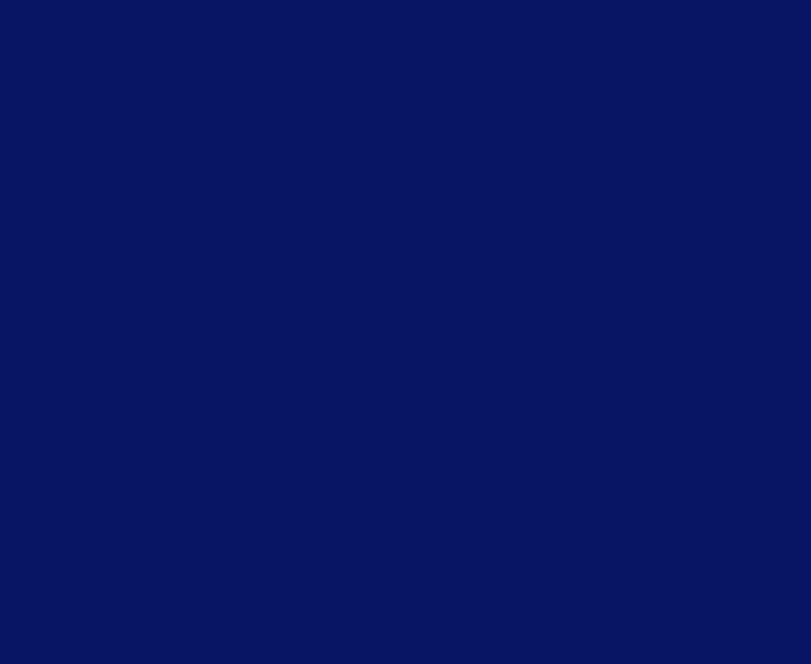
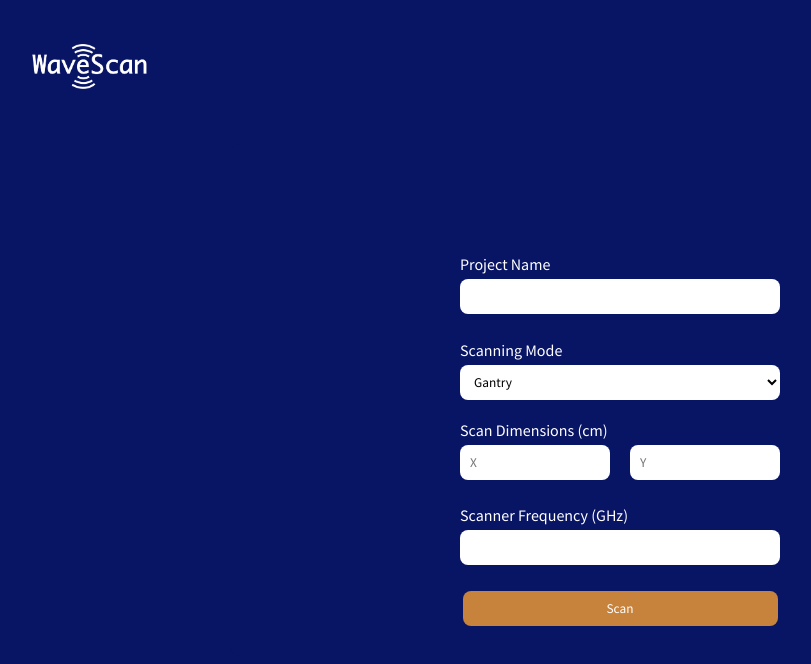
Before and after one commit to bernicetoh/wavescan-assessment, a React (Create React App) app: page /wavescan in a window 1280 px wide. Before the commit this address had no page. Shown: the top 664 px of the page, without its empty margins (20-831 px from the left). Built offline with nearby package versions, Linux system fonts and the light colour scheme; a web font is replaced by a local one.

Commit message:
Fix bug in form submission

```diff
--- a/src/RouteSwitch.js
+++ b/src/RouteSwitch.js
@@ -7,8 +7,8 @@ function RouteSwitch() {
   return (
     <BrowserRouter>
       <Routes>
-        <Route path="/" element={<InputPage />} />
-        <Route path="/view" element={<ViewPage />} />
+        <Route path="/wavescan" element={<InputPage />} />
+        <Route path="/wavescan/view" element={<ViewPage />} />
       </Routes>
     </BrowserRouter>
   );
--- a/src/components/ConnectButton.js
+++ b/src/components/ConnectButton.js
@@ -12,7 +12,7 @@ function ConnectButton() {
   };
   return (
     <button
-      className={"button" && isConnected}
+      className={"button"}
       onClick={toggleBtn}
       style={
         isConnected
--- a/src/components/Form.js
+++ b/src/components/Form.js
@@ -2,31 +2,6 @@ import React, { useState } from "react";
 import "./Form.css";
 
 function Form({ navigate }) {
-  const [pname, setPname] = useState("");
-  const [scannerFreq, setScannerFreq] = useState(0);
-  const [scanMode, setScanMode] = useState("");
-  const [x, setX] = useState(0);
-  const [y, setY] = useState(0);
-
-  const [errors, setErrors] = useState({});
-  const [isValid, setIsValid] = useState(false);
-
-  const validate = (pname, scannerFreq, x, y) => {
-    const errors = {};
-    if (pname.length <= 3) {
-      errors.pname = "Project name has to be more than 3 characters";
-    }
-
-    if (x < 1 || y < 1) {
-      errors.dimension = "Dimensions have to be more than or equals to 1";
-    }
-
-    if (scannerFreq < 1) {
-      errors.freq = "Scanner frequency has to be more than or equals to 1";
-    }
-    return errors;
-  };
-
   const scannerModeOptions = [
     { value: "Gantry", label: "Gantry" },
     { value: "Crawler", label: "Crawler" },
@@ -35,19 +10,43 @@ function Form({ navigate }) {
     { value: "Arm", label: "Arm" },
   ];
 
+  const [pname, setPname] = useState("");
+  const [mode, setMode] = useState(scannerModeOptions[0].value);
+  const [x, setX] = useState(null);
+  const [y, setY] = useState(null);
+  const [freq, setFreq] = useState(null);
+  const [errors, setErrors] = useState({});
+  const [isSubmit, setIsSubmit] = useState(false);
+
+  const validate = () => {
+    const errors = {};
+    if (pname.length <= 3) {
+      errors.pname = "Project name has to be more than 3 characters";
+    }
+
+    if (!x || !y || x < 1 || y < 1) {
+      errors.dimension = "Dimensions have to be more than or equals to 1";
+    }
+    if (!freq || freq < 1) {
+      errors.freq = "Scanner frequency has to be more than or equals to 1";
+    }
+    return errors;
+  };
+
   const handleSubmit = async (e) => {
     e.preventDefault();
-    setErrors(validate(pname, scannerFreq, x, y));
-    if (errors.length !== 0) {
-      setIsValid(true);
+    setErrors(validate());
+    if (Object.keys(errors).length === 0) {
+      setIsSubmit(true);
     }
-    if (isValid) {
+
+    if (isSubmit) {
       const toSend = {
         projectName: pname,
-        scanningMode: scanMode.toUpperCase(),
+        scanningMode: mode.toUpperCase(),
         scanDimensionsX: x,
         scanDimensionsY: y,
-        scannerFrequency: scannerFreq,
+        scannerFrequency: freq,
       };
       try {
         const result = await fetch(
@@ -61,7 +60,6 @@ function Form({ navigate }) {
           }
         );
         const statusCode = result.status;
-        console.log(statusCode);
         if (statusCode === 200) {
           console.log("success!");
           navigate("./view", { replace: true });
@@ -88,8 +86,8 @@ function Form({ navigate }) {
             <label>Project Name</label>
             <input
               type={"text"}
-              onChange={(text) => setPname(text.target.value)}
-              value={pname.target}
+              onChange={(t) => setPname(t.target.value)}
+              name="pname"
             />
             <p>{errors.pname}</p>
           </div>
@@ -98,11 +96,9 @@ function Form({ navigate }) {
             <label>Scanning Mode</label>
             <select
               className="select"
-              value={scanMode}
-              onChange={(s) => {
-                console.log(s.target.value.toUpperCase());
-                setScanMode(s.target.value);
-              }}
+              value={mode}
+              onChange={(t) => setMode(t.target.value)}
+              name="mode"
             >
               {scannerModeOptions.map((op) => {
                 return (
@@ -126,8 +122,13 @@ function Form({ navigate }) {
                 <input
                   style={{ width: 130 }}
                   type={"number"}
-                  onChange={(text) => setX(parseInt(text.target.value))}
+                  onChange={(t) =>
+                    t.target.value === ""
+                      ? setX(0)
+                      : setX(parseInt(t.target.value))
+                  }
                   placeholder={"X"}
+                  name="x"
                 />
               </div>
 
@@ -135,8 +136,13 @@ function Form({ navigate }) {
                 <input
                   type={"number"}
                   style={{ width: 130 }}
-                  onChange={(text) => setY(parseInt(text.target.value))}
+                  onChange={(t) =>
+                    t.target.value === ""
+                      ? setY(0)
+                      : setY(parseInt(t.target.value))
+                  }
                   placeholder={"Y"}
+                  name="y"
                 />
               </div>
             </div>
@@ -147,7 +153,11 @@ function Form({ navigate }) {
             <input
               step={0.1}
               type={"number"}
-              onChange={(text) => setScannerFreq(parseFloat(text.target.value))}
+              onChange={(t) =>
+                t.target.value === ""
+                  ? setFreq(0)
+                  : setFreq(parseFloat(t.target.value))
+              }
             />
             <p>{errors.freq}</p>
           </div>
--- a/src/components/ScannerList.css
+++ b/src/components/ScannerList.css
@@ -83,3 +83,8 @@ table {
   align-self: center;
   justify-content: center;
 }
+
+thead,
+tbody {
+  background-color: transparent;
+}
--- a/src/components/ScannerList.js
+++ b/src/components/ScannerList.js
@@ -12,26 +12,25 @@ function ScannerList({ navigate }) {
         );
         const resultInJson = await result.json();
         setScanners(resultInJson);
-        console.log(resultInJson);
       } catch (e) {
         console.log(e);
       }
     };
     fetchData();
-    console.log(scanners.length);
   }, []);
 
   return (
     <div className="scanner-list">
       <div className="scanner-list-container">
         <div className="top-section">
-          <button className="backBtn" onClick={() => navigate("/")}>
-            <i class="fa-solid fa-arrow-left"></i>
+          <button className="backBtn" onClick={() => navigate("/wavescan")}>
+            <i className="fa-solid fa-arrow-left"></i>
           </button>
           <h2>Scanners found: {scanners.length}</h2>
         </div>
 
         <table>
+          <thead>
             <tr>
               <th>Scanner Name</th>
               <th>IP Address</th>
@@ -39,7 +38,8 @@ function ScannerList({ navigate }) {
               <th>Status</th>
               <th></th>
             </tr>
-
+          </thead>
+          <tbody>
             {scanners.map((sc, key) => {
               return (
                 <tr key={key}>
@@ -53,6 +53,7 @@ function ScannerList({ navigate }) {
                 </tr>
               );
             })}
+          </tbody>
         </table>
       </div>
     </div>
```
Lines whose indentation alone changed are shown as unchanged.
